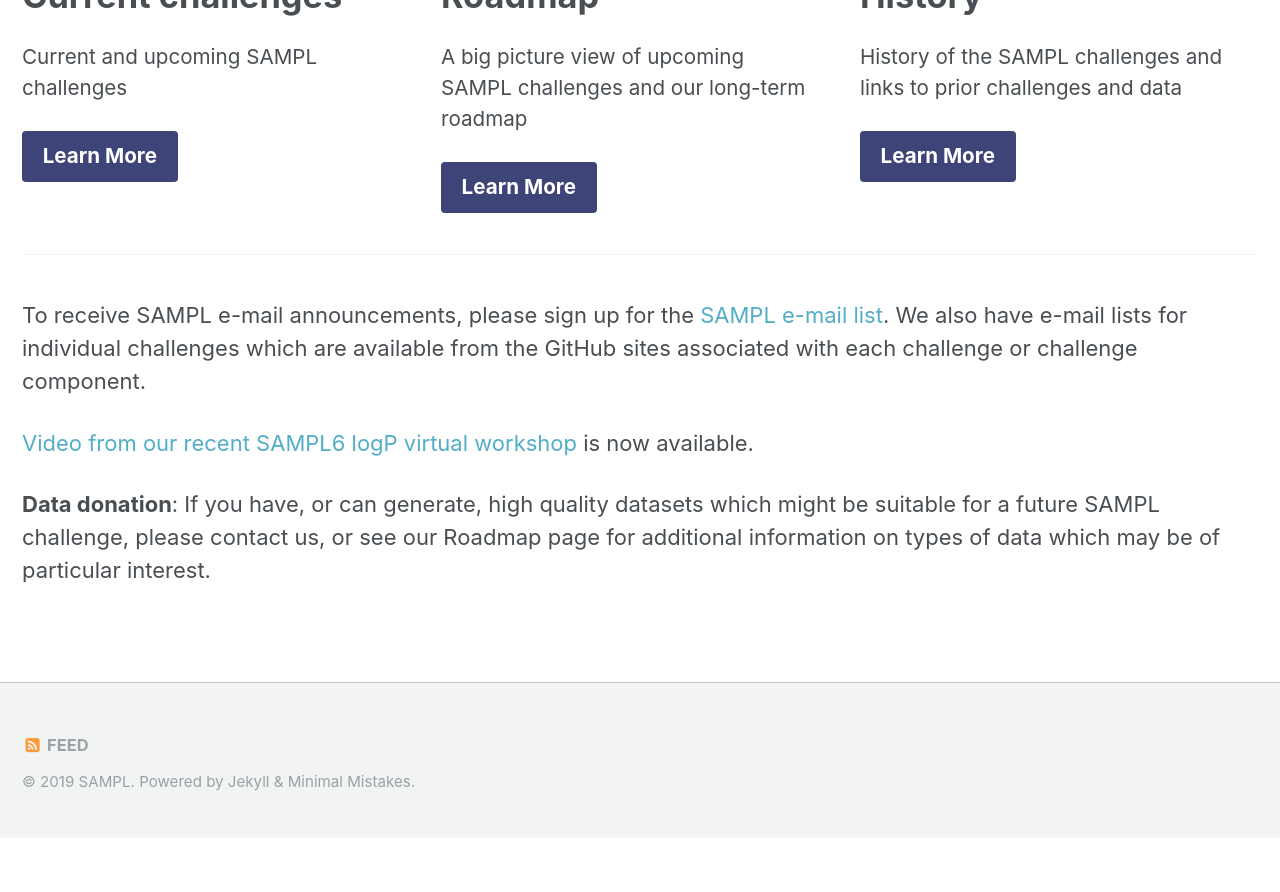
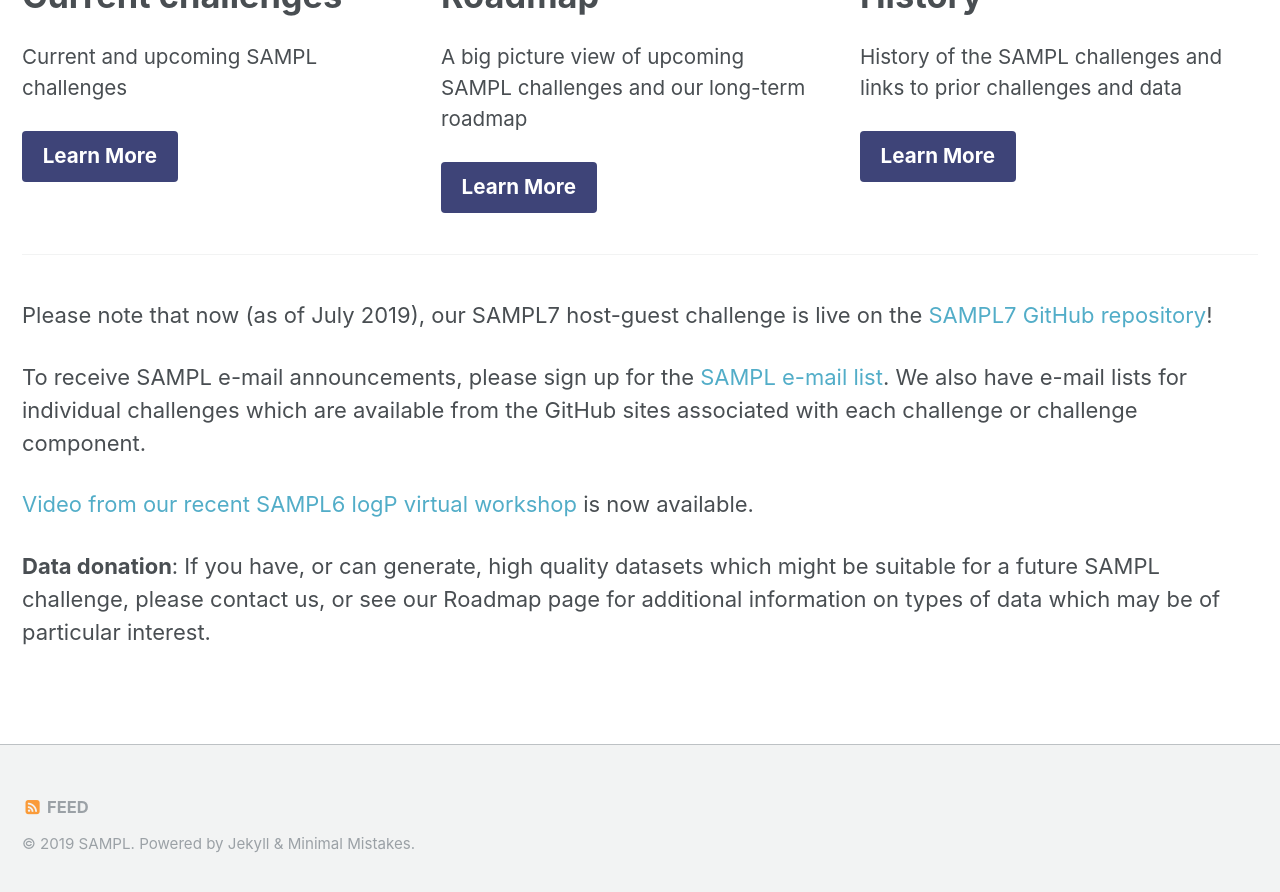
Before and after one commit to samplchallenges/samplchallenges.github.io, a Jekyll site: the page built from index.md, in a window 1280 px wide and 900 px high, scrolled down 751 px. Shown: the top 892 px of the window. Built offline with Jekyll 4.4.1, drawn with Linux system fonts in a browser that asks for light colours; before the commit the page ends 1589 px from its top, so only the background shows below that.

Commit message:
Add SAMPL7 mention on main page

```diff
--- a/index.md
+++ b/index.md
@@ -32,6 +32,8 @@ feature_row:
 
 {% include feature_row %}
 
+Please note that now (as of July 2019), our SAMPL7 host-guest challenge is live on the [SAMPL7 GitHub repository](https://github.com/mobleylab/sampl7)!
+
 To receive SAMPL e-mail announcements, please sign up for the [SAMPL e-mail list](http://eepurl.com/dPj11j). We also have e-mail lists for individual challenges which are available from the GitHub sites associated with each challenge or challenge component.
 
 [Video from our recent SAMPL6 logP virtual workshop](https://www.youtube.com/watch?v=FWUPXG8U3UE) is now available.
```
